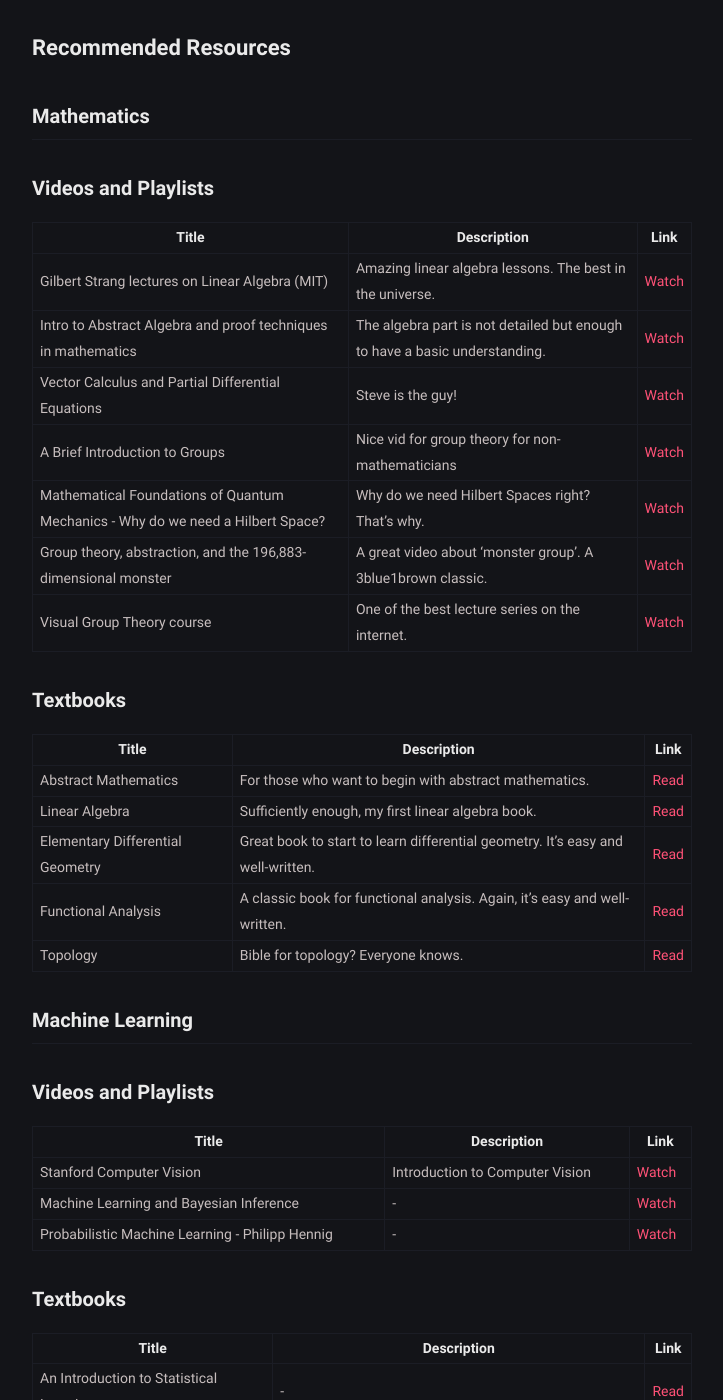
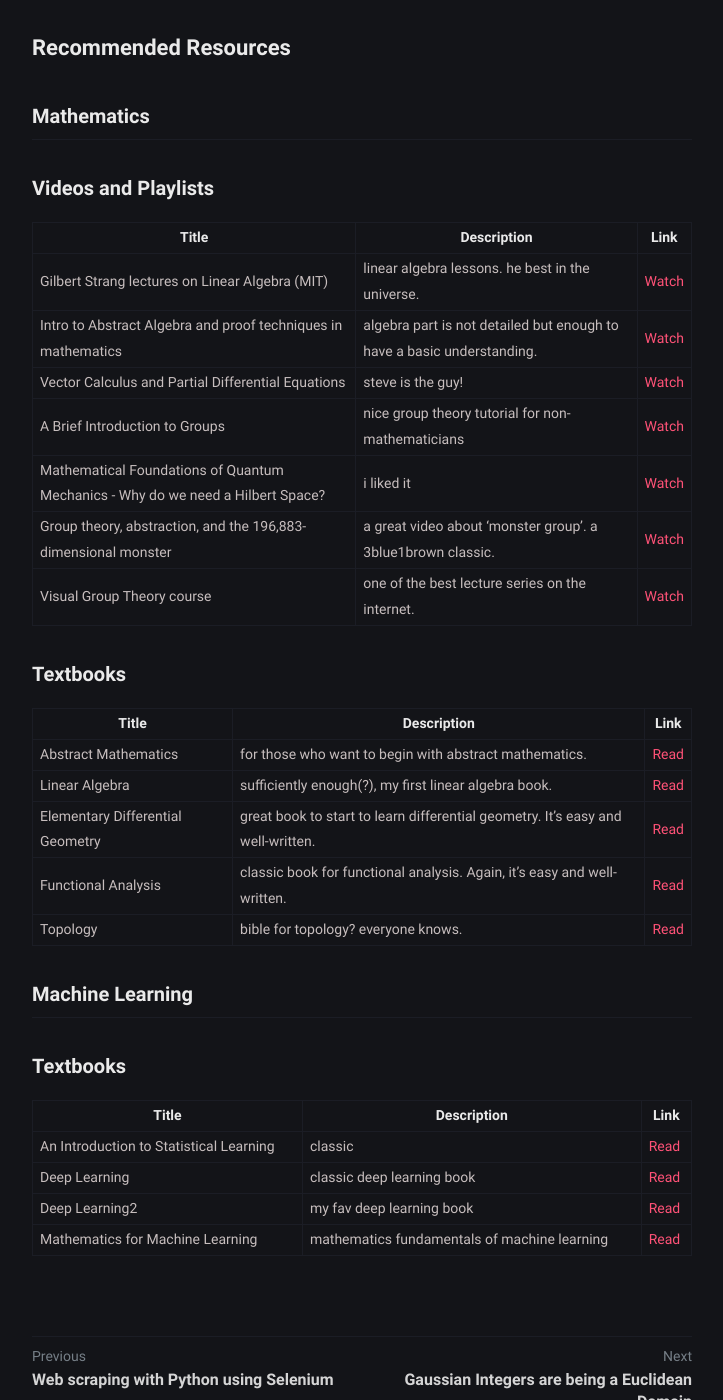
Before and after one commit to sarperyn/sarperyn.github.io, a Jekyll site: the page built from _posts/notes/2021-12-15-notes.md, in a window 1280 px wide and 1400 px high, scrolled down 469 px. Shown: the whole window, without its empty margins (278-1001 px from the left). Built offline with Jekyll 4.4.1, drawn with Linux system fonts in a browser that asks for light colours; some of the changed text lies outside the part shown.

Commit message:
updated nicely

```diff
--- a/_posts/notes/2021-12-15-notes.md
+++ b/_posts/notes/2021-12-15-notes.md
@@ -16,38 +16,31 @@ Most of the books are well-known books.
 
 | Title                                                                                           | Description                                                                                      | Link                                                          |
 |-------------------------------------------------------------------------------------------------|--------------------------------------------------------------------------------------------------|---------------------------------------------------------------|
-| Gilbert Strang lectures on Linear Algebra (MIT)                                                 | Amazing linear algebra lessons. The best in the universe.                                        | [Watch](https://www.youtube.com/playlist?list=PL49CF3715CB9EF31D) |
-| Intro to Abstract Algebra and proof techniques in mathematics                                   | The algebra part is not detailed but enough to have a basic understanding.                       | [Watch](https://www.youtube.com/playlist?list=PL22w63XsKjqxaZ-v5N4AprggFkQXgkNoP) |
-| Vector Calculus and Partial Differential Equations                                              | Steve is the guy!                                                                                | [Watch](https://www.youtube.com/playlist?list=PLMrJAkhIeNNQromC4WswpU1krLOq5Ro6S) |
-| A Brief Introduction to Groups                                                                  | Nice vid for group theory for non-mathematicians                                                | [Watch](https://www.youtube.com/watch?v=KufsL2VgELo&list=WL&index=3&t=31s) |
-| Mathematical Foundations of Quantum Mechanics - Why do we need a Hilbert Space?                 | Why do we need Hilbert Spaces right? That's why.                                                 | [Watch](https://www.youtube.com/watch?v=_nL4SznGPgU&list=WL&index=5) |
-| Group theory, abstraction, and the 196,883-dimensional monster                                  | A great video about ‘monster group’. A 3blue1brown classic.                                      | [Watch](https://www.youtube.com/watch?v=mH0oCDa74tE&list=PLTOG9kHXmwlGeO2ZcZpYWndVZNO1UxLnx&index=2) |
-| Visual Group Theory course                                                                      | One of the best lecture series on the internet.                                                  | [Watch](https://www.youtube.com/playlist?list=PLwV-9DG53NDxU337smpTwm6sef4x-SCLv) |
+| Gilbert Strang lectures on Linear Algebra (MIT)                                                 | linear algebra lessons. he best in the universe.                                        | [Watch](https://www.youtube.com/playlist?list=PL49CF3715CB9EF31D) |
+| Intro to Abstract Algebra and proof techniques in mathematics                                   | algebra part is not detailed but enough to have a basic understanding.                       | [Watch](https://www.youtube.com/playlist?list=PL22w63XsKjqxaZ-v5N4AprggFkQXgkNoP) |
+| Vector Calculus and Partial Differential Equations                                              | steve is the guy!                                                                                | [Watch](https://www.youtube.com/playlist?list=PLMrJAkhIeNNQromC4WswpU1krLOq5Ro6S) |
+| A Brief Introduction to Groups                                                                  | nice group theory tutorial for non-mathematicians                                                | [Watch](https://www.youtube.com/watch?v=KufsL2VgELo&list=WL&index=3&t=31s) |
+| Mathematical Foundations of Quantum Mechanics - Why do we need a Hilbert Space?                 | i liked it                                               | [Watch](https://www.youtube.com/watch?v=_nL4SznGPgU&list=WL&index=5) |
+| Group theory, abstraction, and the 196,883-dimensional monster                                  | a great video about ‘monster group’. a 3blue1brown classic.                                      | [Watch](https://www.youtube.com/watch?v=mH0oCDa74tE&list=PLTOG9kHXmwlGeO2ZcZpYWndVZNO1UxLnx&index=2) |
+| Visual Group Theory course                                                                      | one of the best lecture series on the internet.                                                  | [Watch](https://www.youtube.com/playlist?list=PLwV-9DG53NDxU337smpTwm6sef4x-SCLv) |
 
 #### Textbooks
 
 | Title                                         | Description                                                                                        | Link                                                         |
 |-----------------------------------------------|----------------------------------------------------------------------------------------------------|--------------------------------------------------------------|
-| Abstract Mathematics                          | For those who want to begin with abstract mathematics.                                             | [Read](https://www.people.vcu.edu/~rhammack/BookOfProof/Main.pdf) |
-| Linear Algebra                                | Sufficiently enough, my first linear algebra book.                                                 | [Read](https://example.com/linear-algebra)                     |
-| Elementary Differential Geometry              | Great book to start to learn differential geometry. It's easy and well-written.                    | [Read](http://staff.ustc.edu.cn/~spliu/2018DG/ONeill.pdf)        |
-| Functional Analysis                           | A classic book for functional analysis. Again, it's easy and well-written.                         | [Read](https://example.com/functional-analysis)                  |
-| Topology                                      | Bible for topology? Everyone knows.                                                                | [Read](https://example.com/topology)                             |
+| Abstract Mathematics                          | for those who want to begin with abstract mathematics.                                             | [Read](https://www.people.vcu.edu/~rhammack/BookOfProof/Main.pdf) |
+| Linear Algebra                                | sufficiently enough(?), my first linear algebra book.                                                 | [Read](https://example.com/linear-algebra)                     |
+| Elementary Differential Geometry              | great book to start to learn differential geometry. It's easy and well-written.                    | [Read](http://staff.ustc.edu.cn/~spliu/2018DG/ONeill.pdf)        |
+| Functional Analysis                           | classic book for functional analysis. Again, it's easy and well-written.                         | [Read](https://example.com/functional-analysis)                  |
+| Topology                                      | bible for topology? everyone knows.                                                                | [Read](https://example.com/topology)                             |
 
 ### Machine Learning
-
-#### Videos and Playlists
-
-| Title                                          | Description                                | Link                                                                         |
-|------------------------------------------------|--------------------------------------------|------------------------------------------------------------------------------|
-| Stanford Computer Vision                       | Introduction to Computer Vision            | [Watch](https://www.youtube.com/watch?v=vT1JzLTH4G4&list=PLf7L7Kg8_FNxHATtLwDceyh72QQL9pvpQ) |
-| Machine Learning and Bayesian Inference       | -                                          | [Watch](https://www.youtube.com/playlist?list=PLdLk2RYEiAhp9Slj6F_LCMXUv7_Fi3V_Y)                |
-| Probabilistic Machine Learning - Philipp Hennig | -                                        | [Watch](https://www.youtube.com/playlist?list=PL05umP7R6ij1tHaOFY96m5uX3J21a6yNd)              |
 
 #### Textbooks
 
 | Title                               | Description                               | Link                                                     |
 |-------------------------------------|-------------------------------------------|----------------------------------------------------------|
-| An Introduction to Statistical Learning | -                                         | [Read](https://hastie.su.domains/ISLR2/ISLRv2_website.pdf) |
-| Deep Learning                        | One of the best books you can ever find about deep learning. | [Read](https://www.deeplearningbook.org)                   |
-| Mathematics for Machine Learning     | Mathematics fundamentals of Machine Learning | [Read](https://mml-book.github.io/book/mml-book.pdf)       |
+| An Introduction to Statistical Learning | classic                                         | [Read](https://hastie.su.domains/ISLR2/ISLRv2_website.pdf) |
+| Deep Learning                        | classic deep learning book | [Read](https://www.deeplearningbook.org)                   |
+| Deep Learning2                        | my fav deep learning book | [Read](https://udlbook.github.io/udlbook/)                   |
+| Mathematics for Machine Learning     | mathematics fundamentals of machine learning | [Read](https://mml-book.github.io/book/mml-book.pdf)       |
```
Also changed, not shown: other parts of _posts/notes/2021-12-15-notes.md (+2 -2 lines).
